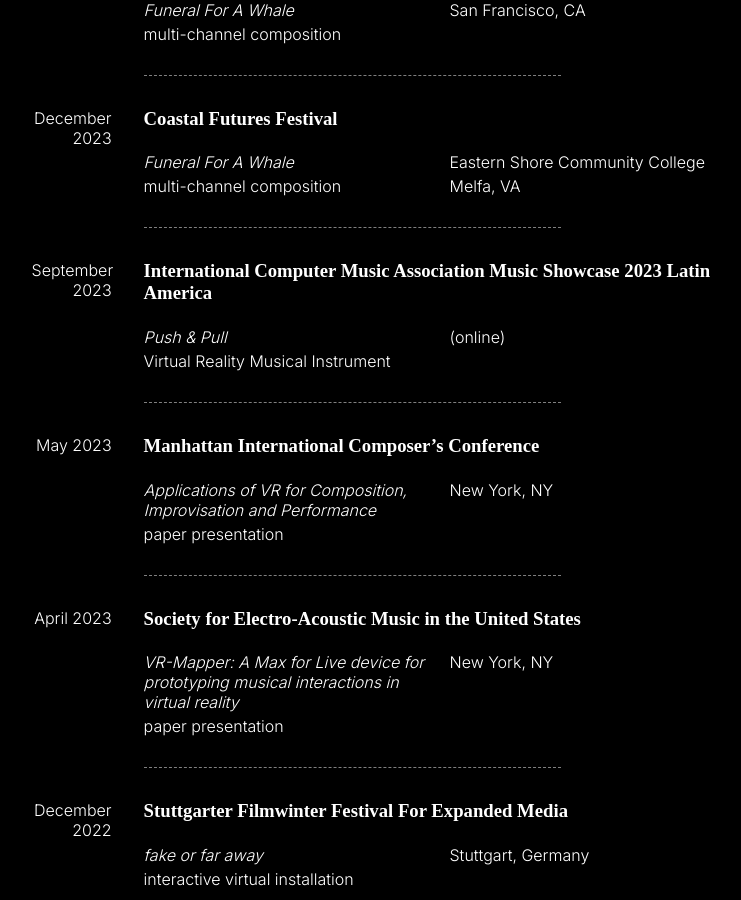
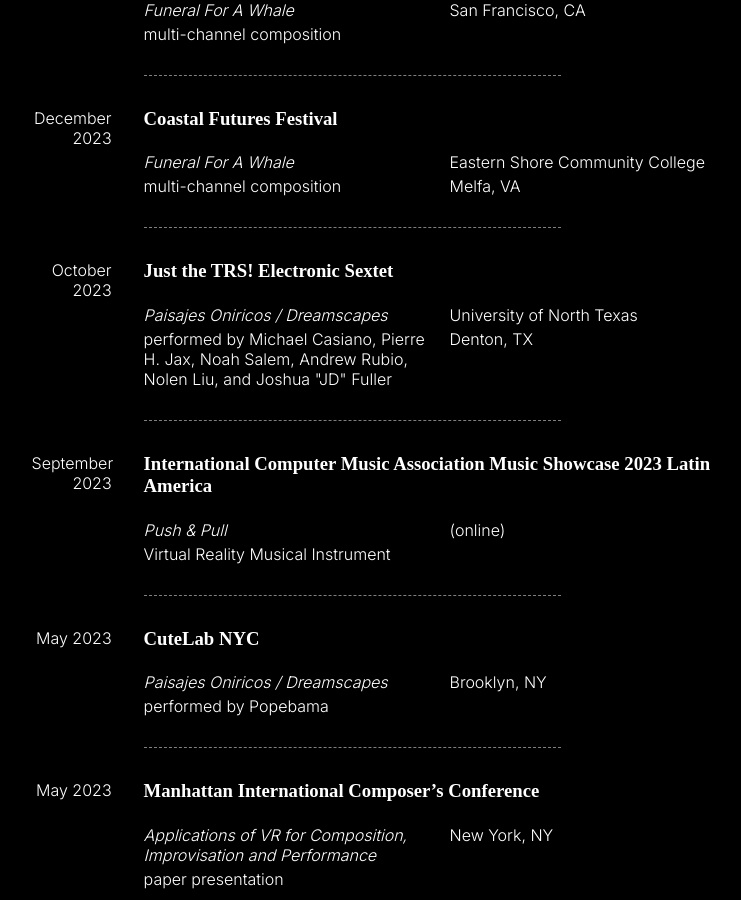
Before and after one commit to matvilap/matvilap.github.io, a Jekyll site: the page built from performances.md, in a window 1280 px wide and 900 px high, scrolled down 1136 px. Shown: the whole window, without its empty margins (166-907 px from the left). Built offline with Jekyll 4.4.1, drawn with Linux system fonts in a browser that asks for light colours; some web fonts are replaced.

Commit message:
updated performances

```diff
--- a/performances.md
+++ b/performances.md
@@ -48,11 +48,24 @@
     work: "Funeral For A Whale"
     details: multi-channel composition
 
+  - event: Just the TRS! Electronic Sextet
+    date: October 2023
+    location: Denton, TX
+    venue: University of North Texas
+    work: "Paisajes Oniricos / Dreamscapes"
+    details: performed by Michael Casiano, Pierre H. Jax, Noah Salem, Andrew Rubio, Nolen Liu, and Joshua "JD" Fuller
+
   - event: International Computer Music Association Music Showcase 2023 Latin America
     location: (online)
     date: September 2023
     work: "Push & Pull"
     details: Virtual Reality Musical Instrument
+
+  - event: CuteLab NYC
+    date: May 2023
+    location: Brooklyn, NY
+    work: "Paisajes Oniricos / Dreamscapes"
+    details: performed by Popebama
 
   - event: Manhattan International Composer’s Conference
     date: May 2023
```
